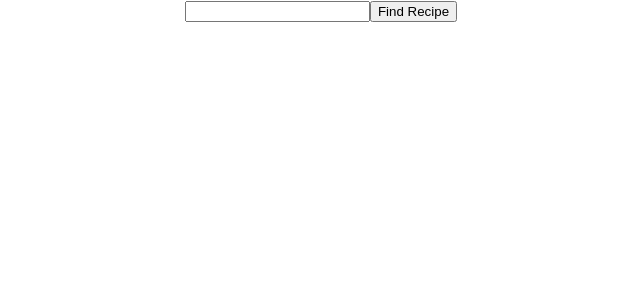
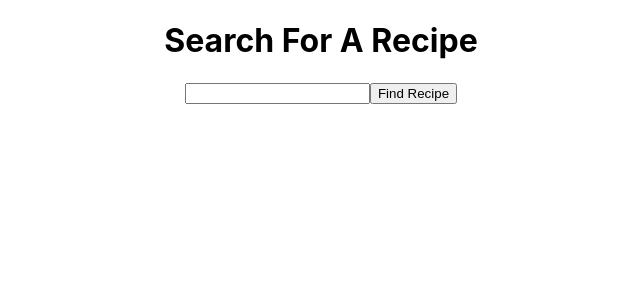
Before and after one commit to cod3rShea/recipe-react, a React (Create React App) app: page / in a window 1280 px wide. Shown: the top 300 px of the page, without its empty margins (319-959 px from the left). Built offline with nearby package versions, Linux system fonts and the light colour scheme; no server answers.

Commit message:
add use state to hold recipe data.. add conditional to add that looks to see if recipe query stris empty...

```diff
--- a/src/components/Recipe/Recipe.js
+++ b/src/components/Recipe/Recipe.js
@@ -2,7 +2,8 @@ import React, { useEffect, useState } from "react";
 import Results from "../Results/Results";
 
 const Recipe = () => {
-	const [foodQuery, setFoodQuery] = useState("pizza");
+	const [foodQuery, setFoodQuery] = useState("");
+	const [recipes, setRecipes] = useState([]);
 
 	useEffect(() => {
 		getRecipe();
@@ -12,8 +13,20 @@ const Recipe = () => {
 		const apiURL = `${process.env.REACT_APP_Recipe_Acount_URL}&q=${foodQuery}&app_id=${process.env.REACT_APP_Recipe_Acount_KEY}&app_key=${process.env.REACT_APP_Recipe_API_KEY}`;
 		const response = await fetch(apiURL);
 		const data = await response.json();
-		console.log(data.hits);
+		setRecipes(data.hits);
 	};
+
+	if (foodQuery == "") {
+		return (
+			<div>
+				<h1>Search For A Recipe</h1>
+				<form>
+					<input />
+					<button> Find Recipe</button>
+				</form>
+			</div>
+		);
+	}
 
 	return (
 		<div>
@@ -21,6 +34,7 @@ const Recipe = () => {
 				<input />
 				<button> Find Recipe</button>
 			</form>
+			<Results data={recipes} />
 		</div>
 	);
 };
--- a/src/components/Results/Results.js
+++ b/src/components/Results/Results.js
@@ -1,6 +1,7 @@
 import React from "react";
 
-const Results = () => {
+const Results = (data) => {
+	console.log("test", data);
 	return <div></div>;
 };
 
```
